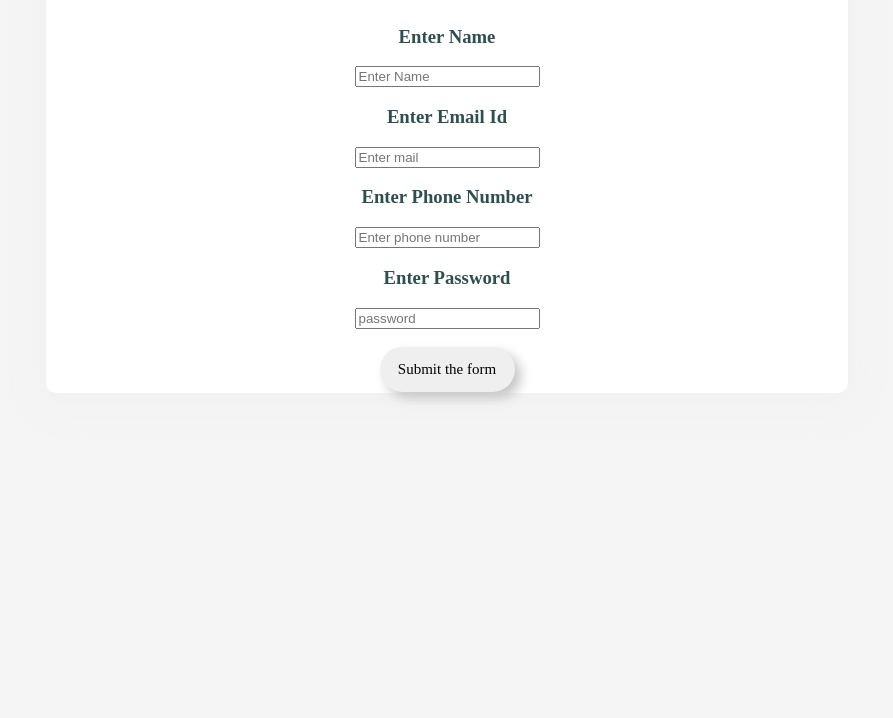
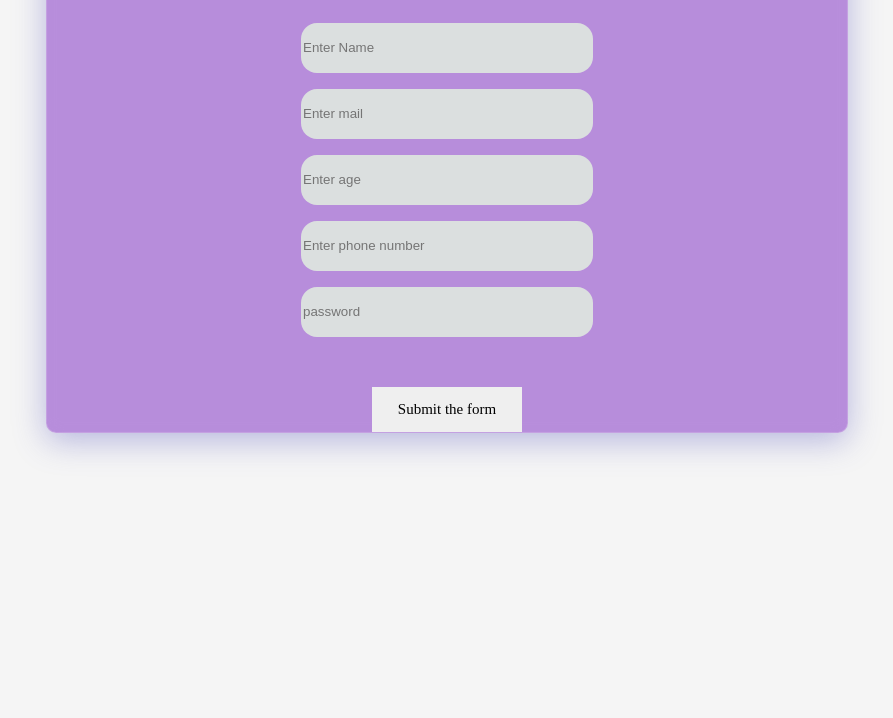
Before and after one commit to DevaHarsar/WEBSITE, a plain HTML site: page forms.html in a window 1280 px wide. Shown: the part 82-800 px from the top of the page, without its empty margins (201-1094 px from the left). Drawn offline with Linux system fonts and the light colour scheme.

Commit message:
slight update

```diff
--- a/forms.html
+++ b/forms.html
@@ -11,42 +11,42 @@
             display: flex;
             justify-content: center;
             align-items: center;
-            width: 80rem;
+            width: 100%;
+
 
             overflow: auto;
         }
 
         /* From Uiverse.io by xueyuantan */
         button {
-            width: 9em;
+            width: 10em;
             height: 3em;
-            border-radius: 30em;
+
             font-size: 15px;
             font-family: inherit;
             border: none;
             position: relative;
             overflow: hidden;
             z-index: 1;
-            box-shadow: 6px 6px 12px #c5c5c5,
-                -6px -6px 12px #ffffff;
+
         }
 
         button::before {
             content: '';
             width: 0;
             height: 3em;
-            border-radius: 30em;
+
             position: absolute;
             top: 0;
             left: 0;
             background-image: linear-gradient(to right, #62856ae3 0%, #ebe347a7 100%);
             transition: .5s ease;
             display: block;
-            z-index: -1;
+            z-index: -2;
         }
 
         button:hover::before {
-            width: 9em;
+            width: 10em;
         }
 
         .forms {
@@ -55,23 +55,34 @@
             /* justify-content: center; */
             align-items: center;
             width: 50rem;
-
-            color: darkslategray;
-            background: white;
-            box-shadow: 0 8px 32px 0 rgba(230, 230, 235, 0.37);
+            gap: 1rem;
+            color: rgb(30, 253, 253);
+            background: rgba(105, 11, 187, 0.44);
+            box-shadow: 0 8px 32px 0 rgba(77, 77, 184, 0.37);
             backdrop-filter: blur(7.5px);
             -webkit-backdrop-filter: blur(7.5px);
             border-radius: 10px;
             border: 1px solid rgba(255, 255, 255, 0.18);
             justify-content: center;
         }
+        input{
+            border: none;
+            border-radius: 1rem;
+            background-color:rgb(219, 223, 223) ;
+            width: 18rem;
+            height: 3rem;
+
+        }
+
 
         h1 {
             color: brown;
+
         }
 
         h3 {
             text-align: left;
+            display: none;
         }
     </style>
 </head>
@@ -80,27 +91,33 @@
     <div class="container">
 
 
-        <form action="" class="forms" onsubmit="formdata()">
+        <form action="" class="forms" >
             <h1>FORM</h1>
             <h3>Enter Name</h3>
             <input type="text" id="name" placeholder="Enter Name">
             <h3>Enter Email Id</h3>
             <input type="email" id="email" placeholder="Enter mail">
+            <h3>Age</h3>
+            <input type="number" id="age" placeholder="Enter age">
             <h3>Enter Phone Number</h3>
-            <input type="tel" id="phone" placeholder="Enter phone number">
+            <input type="number" id="phone" placeholder="Enter phone number">
             <h3>Enter Password</h3>
             <input type="password" id="password" placeholder="password">
             <br>
-            <button onclick="formdata()" type="submit">Submit the form</button>
+            <button type="submit" onclick="formdata()" >Submit the form</button>
         </form>
     </div>
     <script>
         function formdata() {
-
+            //  e.preventDefault();
             let val=document.getElementById("name").value ;
             let email=document.getElementById("email").value;
             let phone=document.getElementById("phone").value;
-           alert(val);
+
+
+           console.log(val);
+           console.log(email);
+           console.log(phone);
         }
 
     </script>
--- /dev/null
+++ b/javascript/es.js
@@ -0,0 +1,5 @@
+const f2 = () => {
+    for(let i=0;i<5;i++)
+        console.log(i+" ");
+}
+f2();
```
